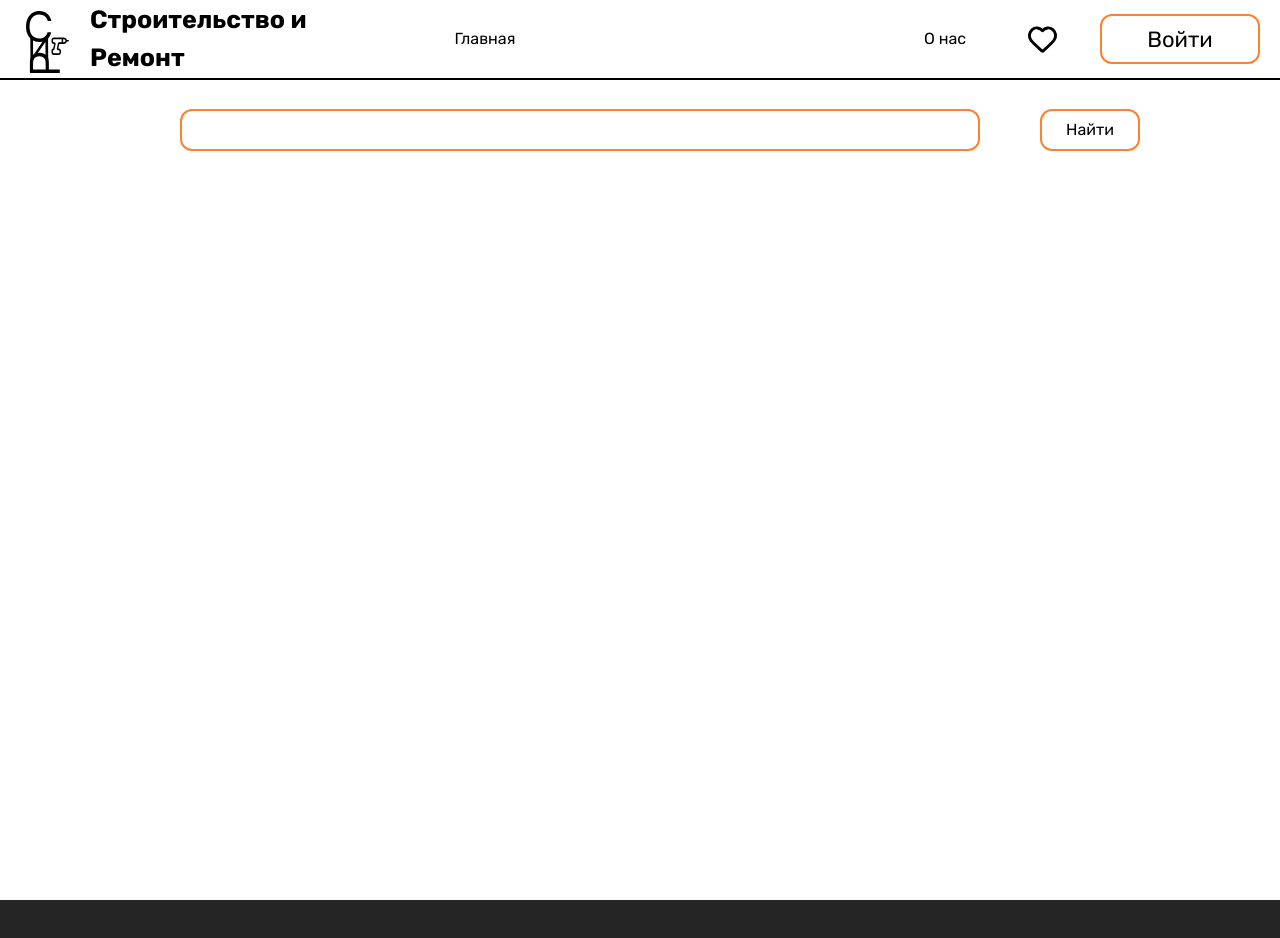
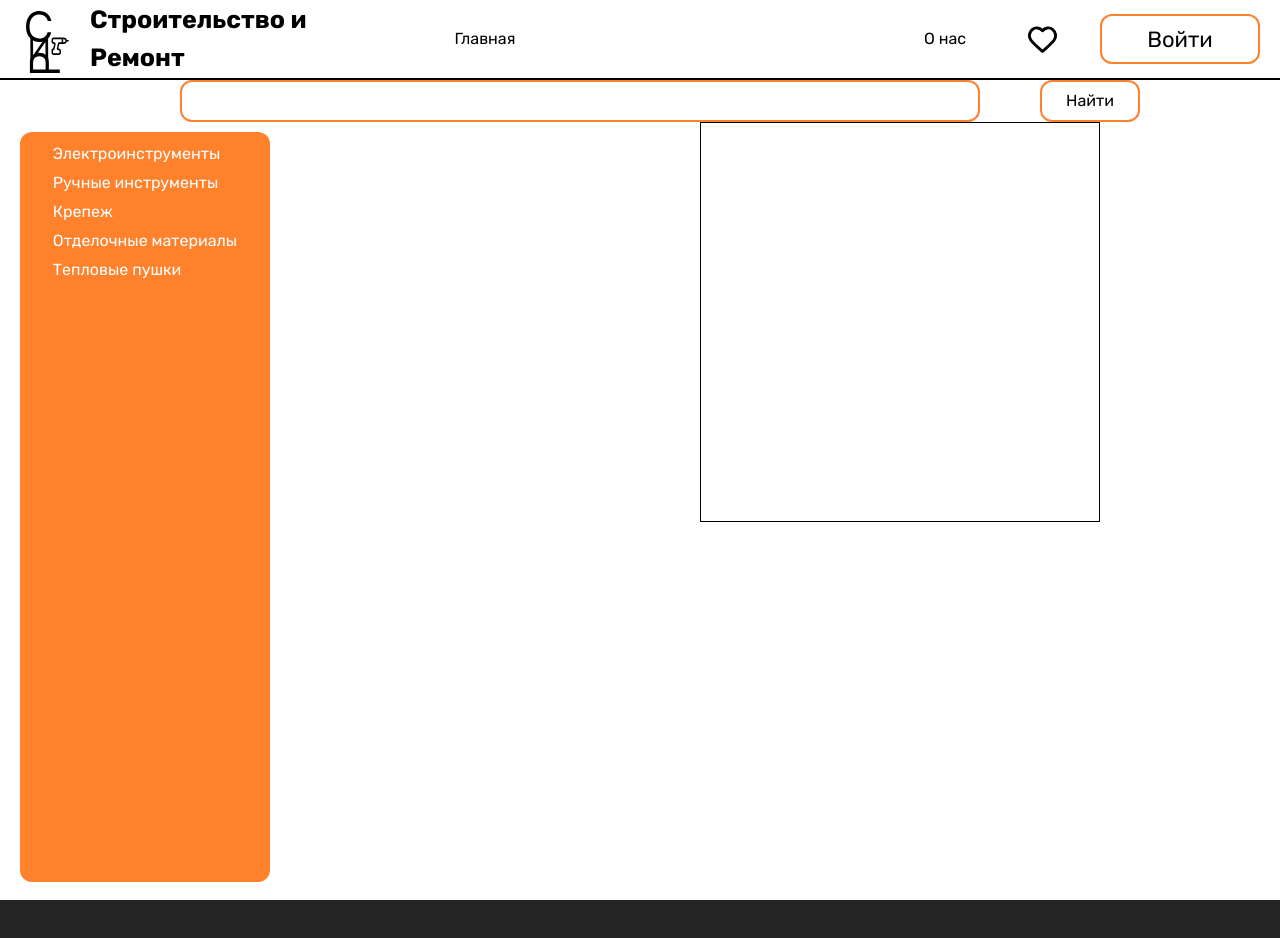
Before and after one commit to Real-s-Sigmas/market, a Vue app in the folder client/: page / in a window 1280 px wide. Shown: the top 938 px of the page. Built offline with nearby package versions, Linux system fonts and the light colour scheme.

Commit message:
Начал гланую

```diff
--- a/client/src/componets/Main/MainPage.vue
+++ b/client/src/componets/Main/MainPage.vue
@@ -1,6 +1,7 @@
 <script>
 import HeaderPage from '../reuse/HeaderPage.vue';
 import FooterPage from '../reuse/FooterPage.vue'
+import CategoryComp from '../reuse/CategoryComp.vue'
 
 export default {
     data() {
@@ -16,6 +17,7 @@ export default {
     components: {
         HeaderPage,
         FooterPage,
+        CategoryComp,
     },
 
     methods: {
@@ -58,7 +60,14 @@ export default {
 
         <!-- Блок с категориями и баннером -->
         <div class="category-and-banner">
+
+            <!-- Блок с категориями -->
             <div class="category">
+                <category-comp></category-comp>
+            </div>
+
+            <!-- Блок с баннером -->
+            <div class="banner">
 
             </div>
         </div>
@@ -122,4 +131,22 @@ export default {
         background-color: #d95700;
         border-color: #d95700;
     }
+
+
+    /* Категория и баннер */
+    .category-and-banner {
+        display: flex;
+        justify-content: space-between;
+
+    }
+
+
+    /* Блок с баннерoм */
+    .banner {
+        width: 400px;
+        height: 400px;
+        border: 1px solid #000;
+
+        margin-right: 200px;
+    }
 </style>
```
